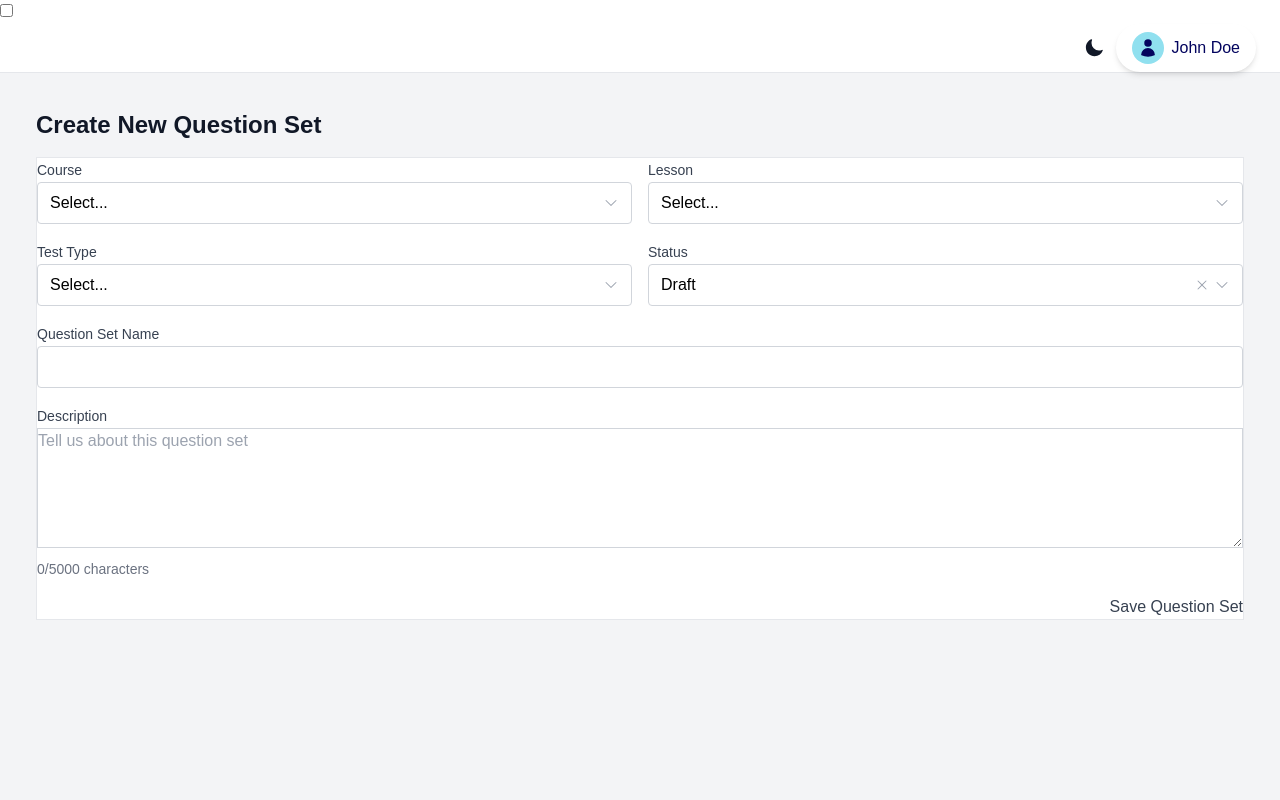
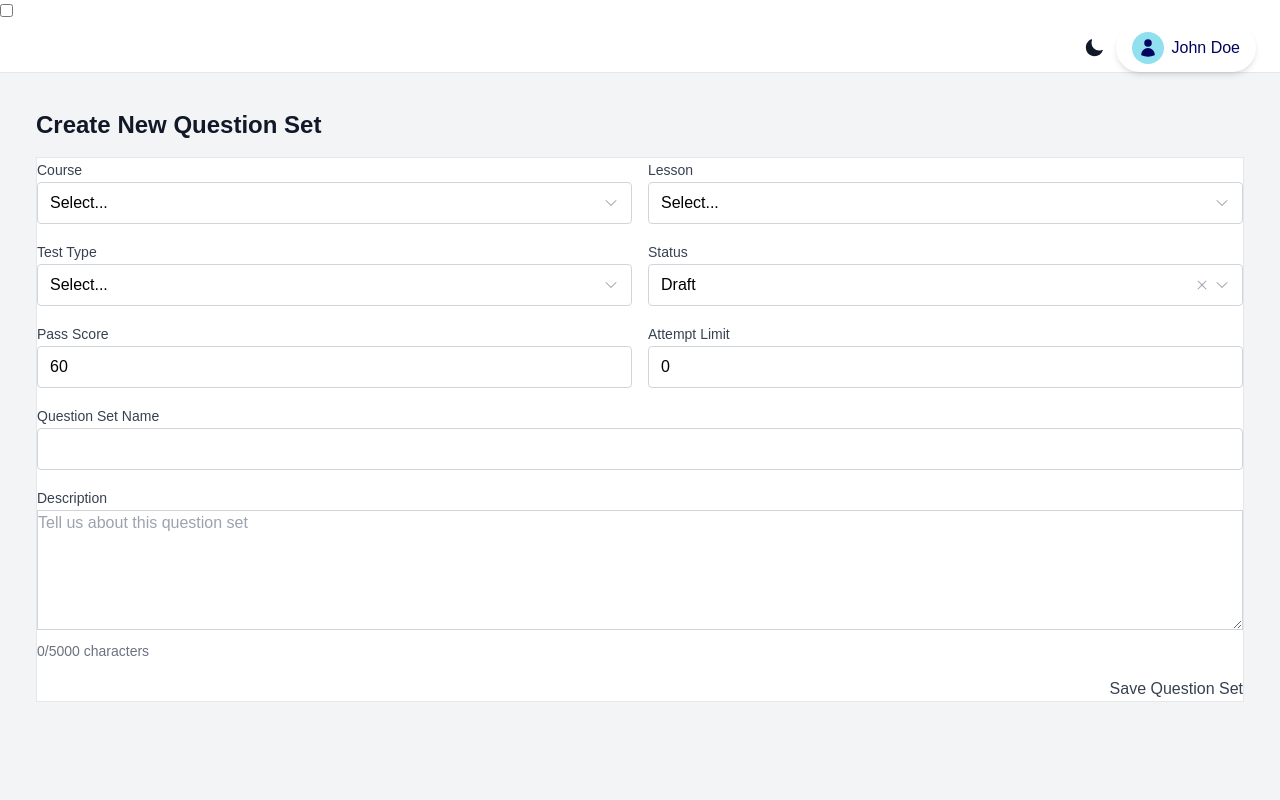
Before and after one commit to Uma-MCMXC/self-paced-learning, a Next.js app in the folder frontend/: page /lecturer/question/question-set/create in a window 1280 px wide. Shown: the top 800 px of the page. Built offline with nearby package versions, Linux system fonts and the light colour scheme.

Commit message:
frontend: add passScore & attemptLimit question Set

```diff
--- a/frontend/app/lecturer/question/question-set/create/page.tsx
+++ b/frontend/app/lecturer/question/question-set/create/page.tsx
@@ -41,6 +41,8 @@ export default function CreateQuestionSetPage() {
     testType: '',
     totalScore: '',
     status: 'Draft',
+    passScore: '60',
+    attemptLimit: '0',
   })
 
   const [submitted, setSubmitted] = useState(false)
@@ -97,6 +99,28 @@ export default function CreateQuestionSetPage() {
               onChange={(val) => handleChange('status', val)}
             />
 
+            <FormInput
+              id="passScore"
+              label="Pass Score"
+              name="passScore"
+              type="number"
+              required
+              value={formData.passScore}
+              onChange={(e) => handleChange('passScore', e.target.value)}
+              submitted={submitted}
+            />
+
+            <FormInput
+              id="attemptLimit"
+              label="Attempt Limit"
+              name="attemptLimit"
+              type="number"
+              required
+              value={formData.attemptLimit}
+              onChange={(e) => handleChange('attemptLimit', e.target.value)}
+              submitted={submitted}
+            />
+
             <div className="col-span-full">
               <FormInput
                 id="questionSetName"
```
